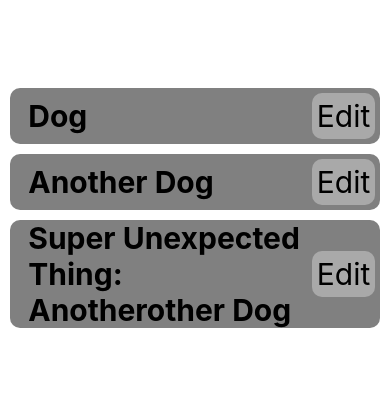
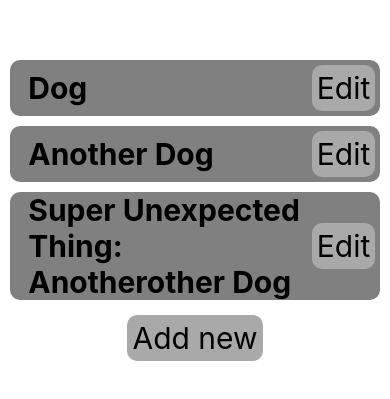
Before and after one commit to slobo10/inventory-app, a React Native app: screen / in a window 390 px wide. Shown: the part 209-608 px from the top of the page. Built offline with nearby package versions, Linux system fonts and the light colour scheme.

Commit message:
Allow adding of items

```diff
--- a/App.tsx
+++ b/App.tsx
@@ -31,6 +31,7 @@ const App: React.FC = () => {
             setCurrentScreen(1);
             setCurrentEditingObject(editingObject);
           }}
+          setListItems={setListItems}
         />
       );
       break;
--- a/screens/EditScreen.tsx
+++ b/screens/EditScreen.tsx
@@ -30,7 +30,17 @@ const EditScreen: React.FC<{
             }}
           />
           <HorizontalView>
-            <PrimaryButton style={{ flex: 1 }} onPress={onReturnToMainScreen}>
+            <PrimaryButton
+              style={{ flex: 1 }}
+              onPress={() => {
+                if (listItems[editIndex].length == 0) {
+                  setListItems((oldItems: string[]) => [
+                    ...oldItems.slice(0, editIndex),
+                  ]);
+                }
+                onReturnToMainScreen();
+              }}
+            >
               Cancel
             </PrimaryButton>
             <PrimaryButton
@@ -52,6 +62,7 @@ const EditScreen: React.FC<{
             </PrimaryButton>
           </HorizontalView>
           <HorizontalView>
+            {listItems[editIndex].length > 0 && (
               <PrimaryButton
                 style={{ flex: 1 / 2, paddingTop: 10 }}
                 textStyle={{ backgroundColor: "red" }}
@@ -84,6 +95,7 @@ const EditScreen: React.FC<{
               >
                 Delete
               </PrimaryButton>
+            )}
           </HorizontalView>
         </>
       );
--- a/screens/ListScreen.tsx
+++ b/screens/ListScreen.tsx
@@ -6,8 +6,9 @@ import HorizontalView from "../components/HorizontalView";
 
 const ListScreen: React.FC<{
   listItems: string[];
+  setListItems: Function;
   onEditMode: (editingObject: number) => void;
-}> = ({ listItems, onEditMode }) => {
+}> = ({ listItems, setListItems, onEditMode }) => {
   return (
     <View style={styles.subRootContainer}>
       <FlatList
@@ -21,6 +22,16 @@ const ListScreen: React.FC<{
           </HorizontalView>
         )}
       />
+      <HorizontalView>
+        <PrimaryButton
+          onPress={() => {
+            setListItems((oldItems: string[]) => [...oldItems, ""]);
+            onEditMode(listItems.length);
+          }}
+        >
+          Add new
+        </PrimaryButton>
+      </HorizontalView>
     </View>
   );
 };
```
Lines whose indentation alone changed are shown as unchanged.
